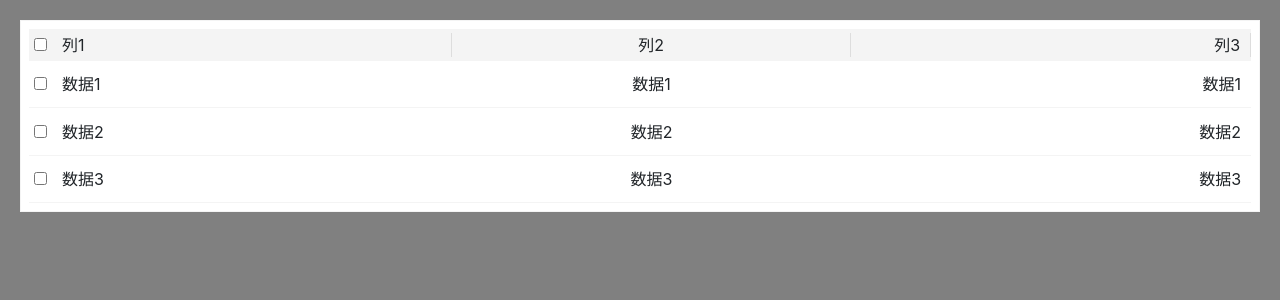
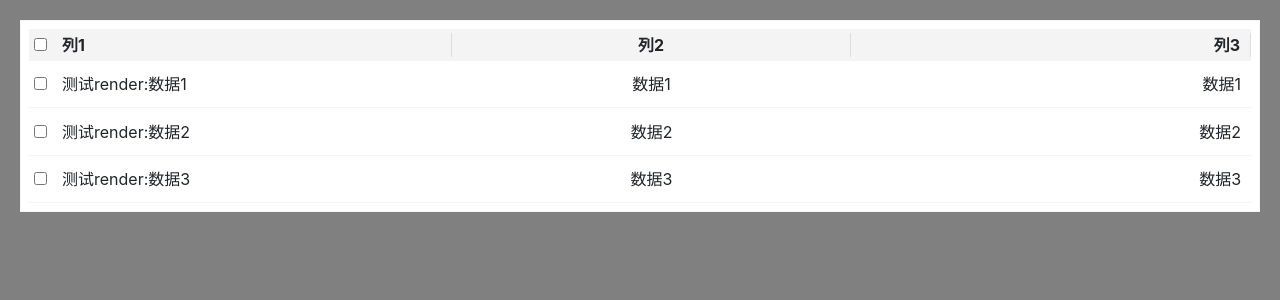
Before and after one commit to FE-wuhao/FE-wuhao-react-ts-components, a React (Create React App) app: page / in a window 1280 px wide. Shown: the top 300 px of the page. Built offline with nearby package versions, Linux system fonts and the light colour scheme.

Commit message:
添加列render功能

```diff
--- a/src/App.tsx
+++ b/src/App.tsx
@@ -24,6 +24,9 @@ function App() {
             width: 150,
             title: '列1',
             align: 'left',
+            render: record => {
+              return '测试render:' + record.col1;
+            },
           },
           {
             key: 'col2',
--- a/src/components/Table/table.tsx
+++ b/src/components/Table/table.tsx
@@ -1,4 +1,4 @@
-import React, { useState, useEffect, ChangeEvent } from 'react';
+import React, { useState, useEffect, ChangeEvent, ReactElement } from 'react';
 import classnames from 'classnames';
 import Loading from '../Loading/loading';
 
@@ -13,6 +13,7 @@ export interface IColumn<T> {
   key: keyof T;
   width?: number;
   align?: TAlign;
+  render?: (record: T) => ReactElement | string;
 }
 
 export interface ITableProps<T> {
@@ -151,7 +152,10 @@ function Table<T extends Object>(props: ITableProps<T>) {
       {columns?.map(column => (
         <div
           className="tb-header-item"
-          style={{ width: column.width, textAlign: column.align }}
+          style={{
+            width: column.width || 0,
+            textAlign: column.align,
+          }}
           key={column.key as string}
         >
           {column.title}
@@ -192,9 +196,12 @@ function Table<T extends Object>(props: ITableProps<T>) {
         <div
           className="tb-row-item"
           key={column.key as string}
-          style={{ textAlign: column.align }}
+          style={{
+            width: column.width || 0,
+            textAlign: column.align,
+          }}
         >
-          {row[column.key]}
+          {column?.render?.(row) || row[column.key]}
         </div>
       ))}
     </div>
--- a/src/styles/_variables.scss
+++ b/src/styles/_variables.scss
@@ -207,7 +207,7 @@ $table-select-padding: 0 5px !default;
 
 $table-header-color: $silver !default;
 $table-header-flex-basis: 2rem !default;
-$table-header-font-weight: $font-size-lg !default;
+$table-header-font-weight: $font-weight-bold !default;
 $table-header-item-padding: 0px 10px !default;
 $table-header-item-border-right: 1px solid #dddddd !default;
 
```
